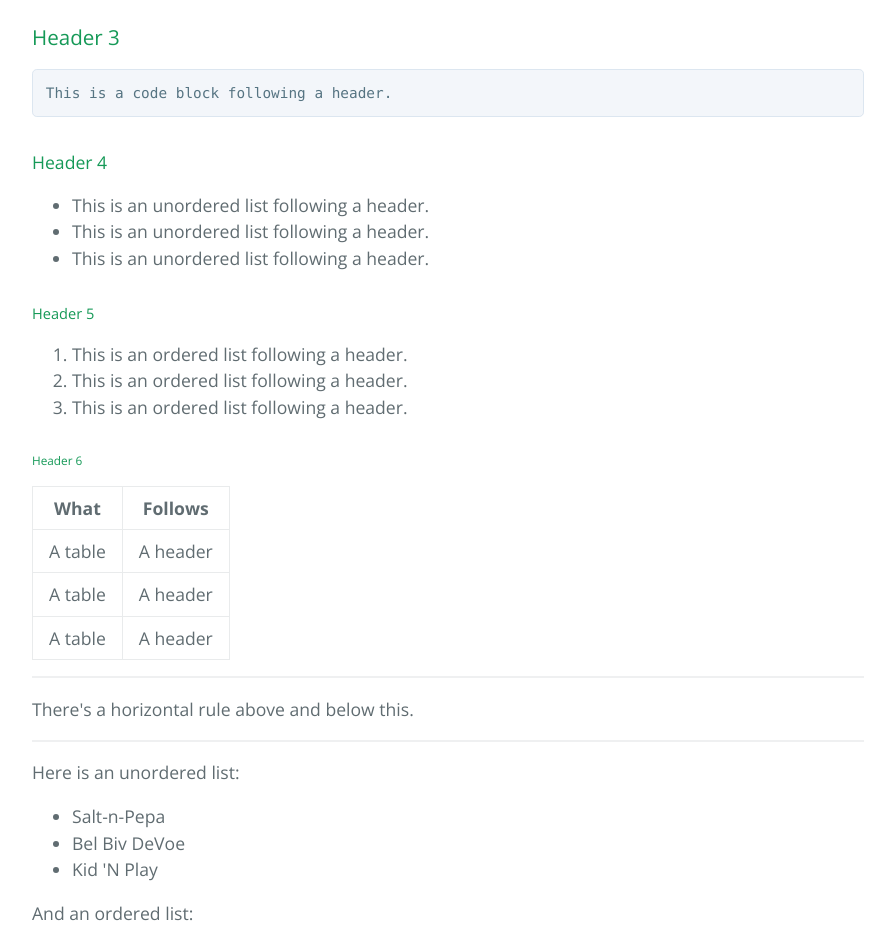
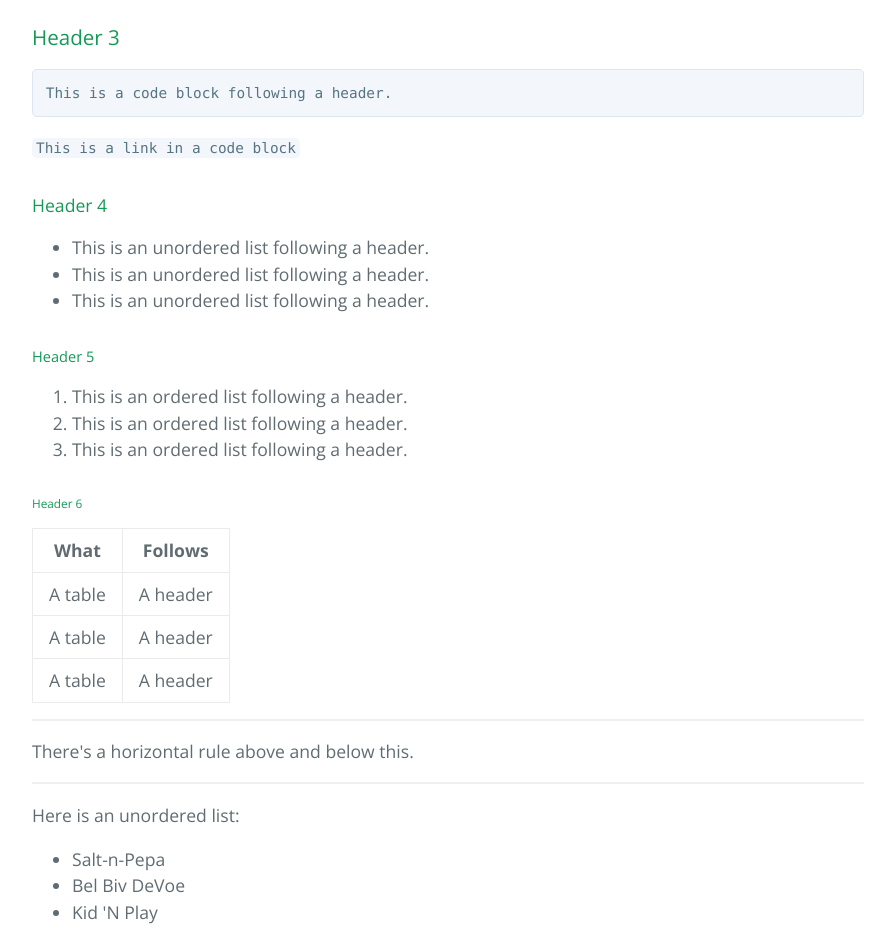
Before and after one commit to jasonlong/cayman-theme, a website: page index.html in a window 1280 px wide. Shown: the part 1100-2031 px from the top of the page, without its empty margins (192-1087 px from the left). Drawn offline with nearby package versions, Linux system fonts and the light colour scheme.

Commit message:
Update index.html

```diff
--- a/index.html
+++ b/index.html
@@ -51,6 +51,8 @@
 
 <pre><code>This is a code block following a header.
 </code></pre>
+
+<a href="https://www.github.com" rel="nofollow"><code>This is a link in a code block</code></a>
 
 <h4>
 <a id="header-4" class="anchor" href="#header-4" aria-hidden="true"><span class="octicon octicon-link"></span></a>Header 4</h4>
```
